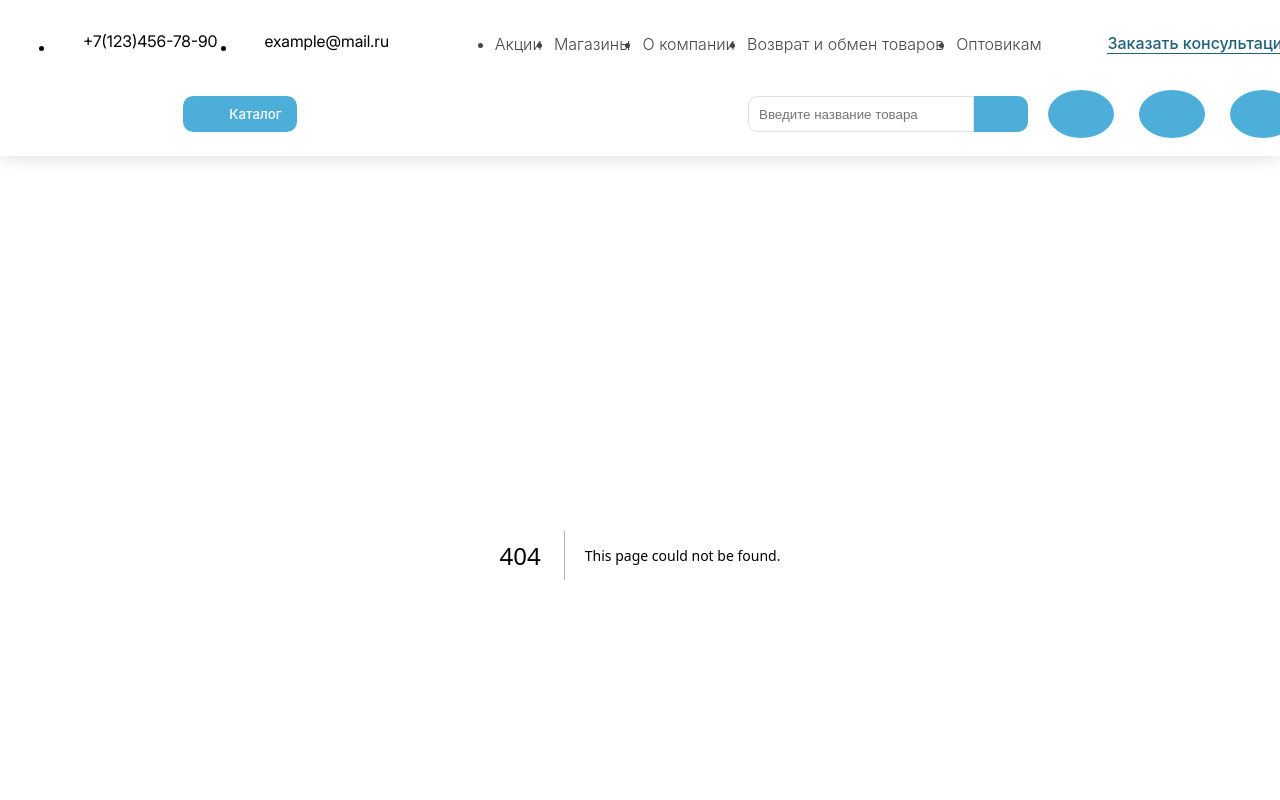
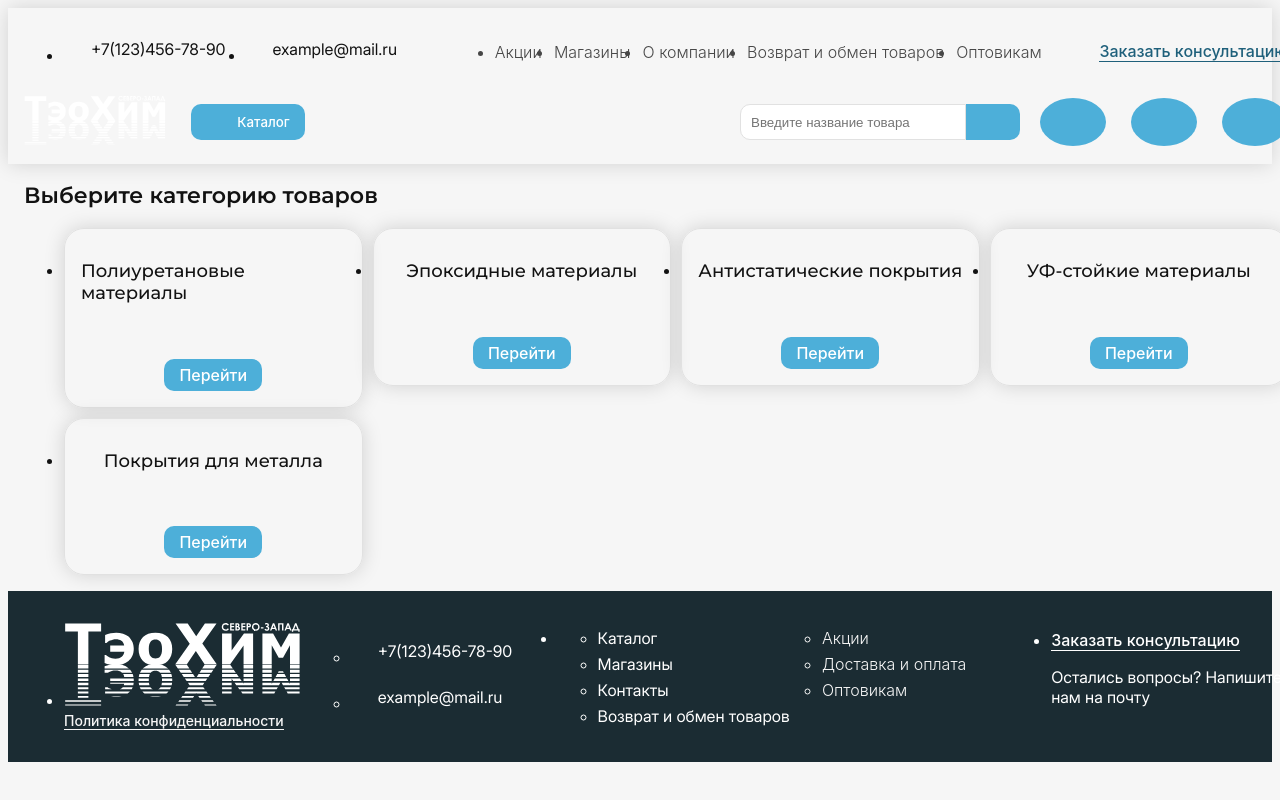
Before and after one commit to NakhimoVV/store-template, a Next.js app: page /catalog in a window 1280 px wide. Before the commit this address had no page. Shown: the top 800 px of the page. Built offline with nearby package versions, Linux system fonts and the light colour scheme; a web font is replaced by a local one.

Commit message:
created CatalogPage and CategoryPage

```diff
--- /dev/null
+++ b/src/app/catalog/page.tsx
@@ -0,0 +1,36 @@
+'use client'
+
+import { useEffect } from 'react'
+import { useCategoryStore } from '@/entities/category/model/store'
+import CategoryCard from '@/entities/category/ui/CategoryCard'
+import Grid from '@shared/ui/Grid'
+
+const CatalogPage = () => {
+  const fetchCategories = useCategoryStore((state) => state.fetchCategories)
+  const categories = useCategoryStore((state) => state.categories)
+
+  useEffect(() => {
+    void fetchCategories()
+  }, [fetchCategories])
+
+  return (
+    <section className="catalog-page container" aria-labelledby="catalog-page">
+      <h1 className="catalog-page__title h3" id="catalog-page">
+        Выберите категорию товаров
+      </h1>
+      <div className="catalog-page__list">
+        <Grid columns={4}>
+          {categories.map((category) => (
+            <CategoryCard
+              title={category.title}
+              categoryId={category.id}
+              key={category.id}
+            />
+          ))}
+        </Grid>
+      </div>
+    </section>
+  )
+}
+
+export default CatalogPage
--- a/src/app/layout.tsx
+++ b/src/app/layout.tsx
@@ -12,7 +12,7 @@ export default function RootLayout({
     <html lang="ru">
       <body>
         <Header />
-        {children}
+        <main>{children}</main>
         <Footer />
       </body>
     </html>
--- a/src/entities/category/ui/Categories/ui/Categories.tsx
+++ b/src/entities/category/ui/Categories/ui/Categories.tsx
@@ -13,7 +13,7 @@ const Categories = (props: CategoriesProps) => {
 
   return (
     <nav className="categories" aria-label="Категории товаров">
-      <h2 className="categories__title h4">Выберите категорию:</h2>
+      <header className="categories__title h4">Выберите категорию:</header>
       <ul className="categories__list">
         {categories.map((category) => (
           <li
--- a/src/entities/category/ui/CategoryCard/ui/CategoryCard.scss
+++ b/src/entities/category/ui/CategoryCard/ui/CategoryCard.scss
@@ -1,2 +1,10 @@
 .category-card {
+  display: flex;
+  flex-direction: column;
+  align-items: center;
+  gap: 40px;
+  padding: 16px;
+  border: var(--border);
+  border-radius: var(--border-radius-l);
+  box-shadow: var(--shadow);
 }
--- a/src/entities/category/ui/CategoryCard/ui/CategoryCard.tsx
+++ b/src/entities/category/ui/CategoryCard/ui/CategoryCard.tsx
@@ -1,16 +1,29 @@
 import './CategoryCard.scss'
-import type { Category } from '@/entities/category/model/types'
+import Image from 'next/image'
+import Button from '@shared/ui/Button'
 
 type CategoryCardProps = {
-  category: Category
+  title: string
+  imgSrc?: string
+  categoryId: string
 }
 
 const CategoryCard = (props: CategoryCardProps) => {
-  const { category } = props
+  const { title, imgSrc, categoryId } = props
 
   return (
     <div className="category-card">
-      <div>{category.title}</div>
+      <header className="category-card__header">
+        <div className="category-card__image-wrapper">
+          {imgSrc && <Image src={imgSrc} alt="" width={200} height={200} />}
+        </div>
+        <h2 className="category-card__title h5">{title}</h2>
+      </header>
+      <Button
+        className="category-card__button"
+        label="Перейти"
+        href={`/catalog/${categoryId}`}
+      />
     </div>
   )
 }
--- a/src/entities/category/ui/Subcategories/ui/Subcategories.tsx
+++ b/src/entities/category/ui/Subcategories/ui/Subcategories.tsx
@@ -11,9 +11,9 @@ const Subcategories = (props: SubcategoriesProps) => {
 
   return (
     <section className="subcategories" aria-labelledby="subcategories-title">
-      <h3 className="subcategories__title h4" id="subcategories-title">
+      <header className="subcategories__title h4" id="subcategories-title">
         {title}
-      </h3>
+      </header>
       <ul className="subcategories__list">
         {subcategories?.map((sub) => (
           <li className="subcategories__item" key={sub.id}>
```
Also changed, not shown: src/app/catalog/[categoryId]/page.tsx (added, +40 -0 lines), src/app/page.tsx (+4 -17 lines), src/entities/product/model/store.ts (+11 -1 lines).
